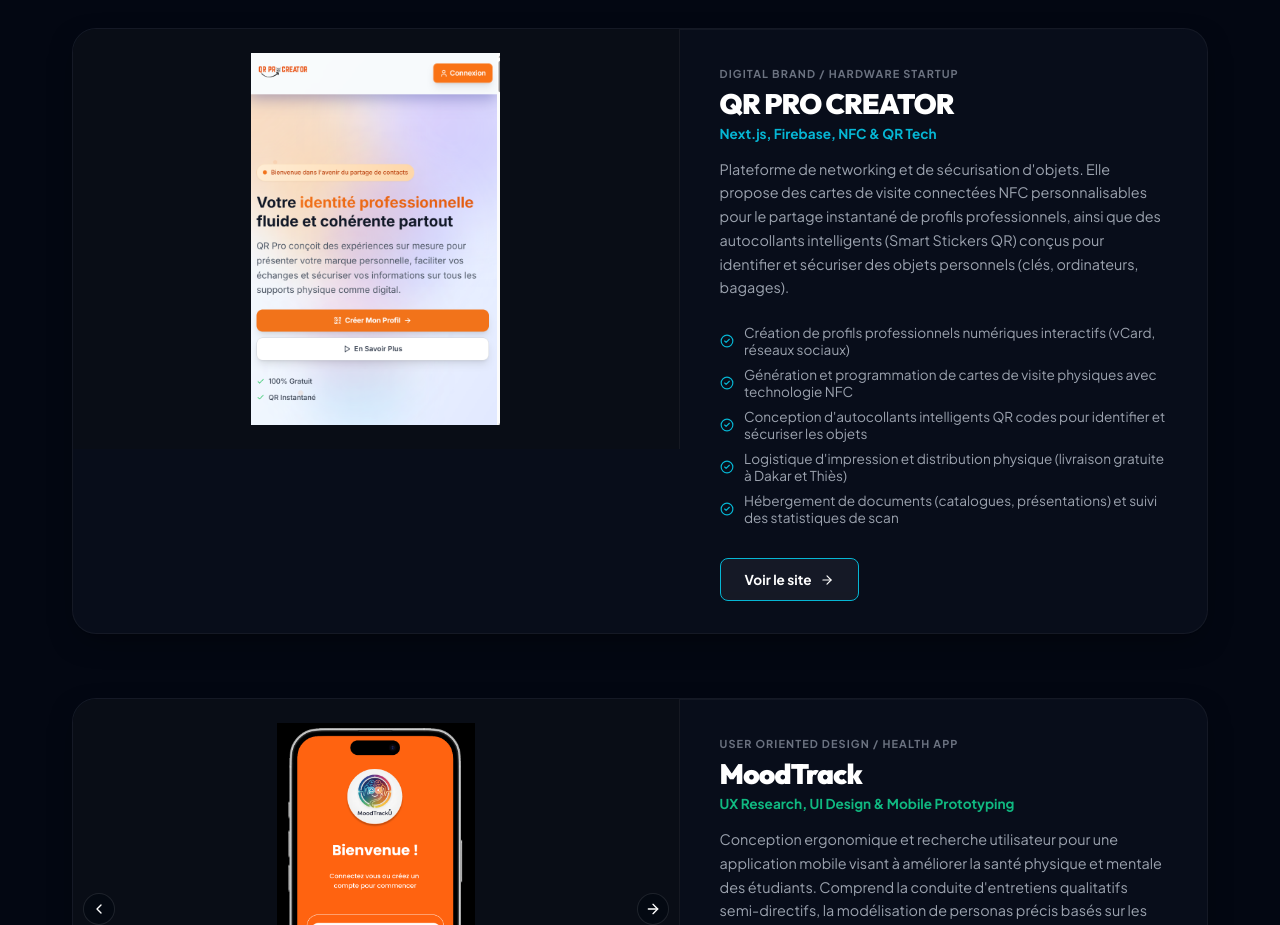
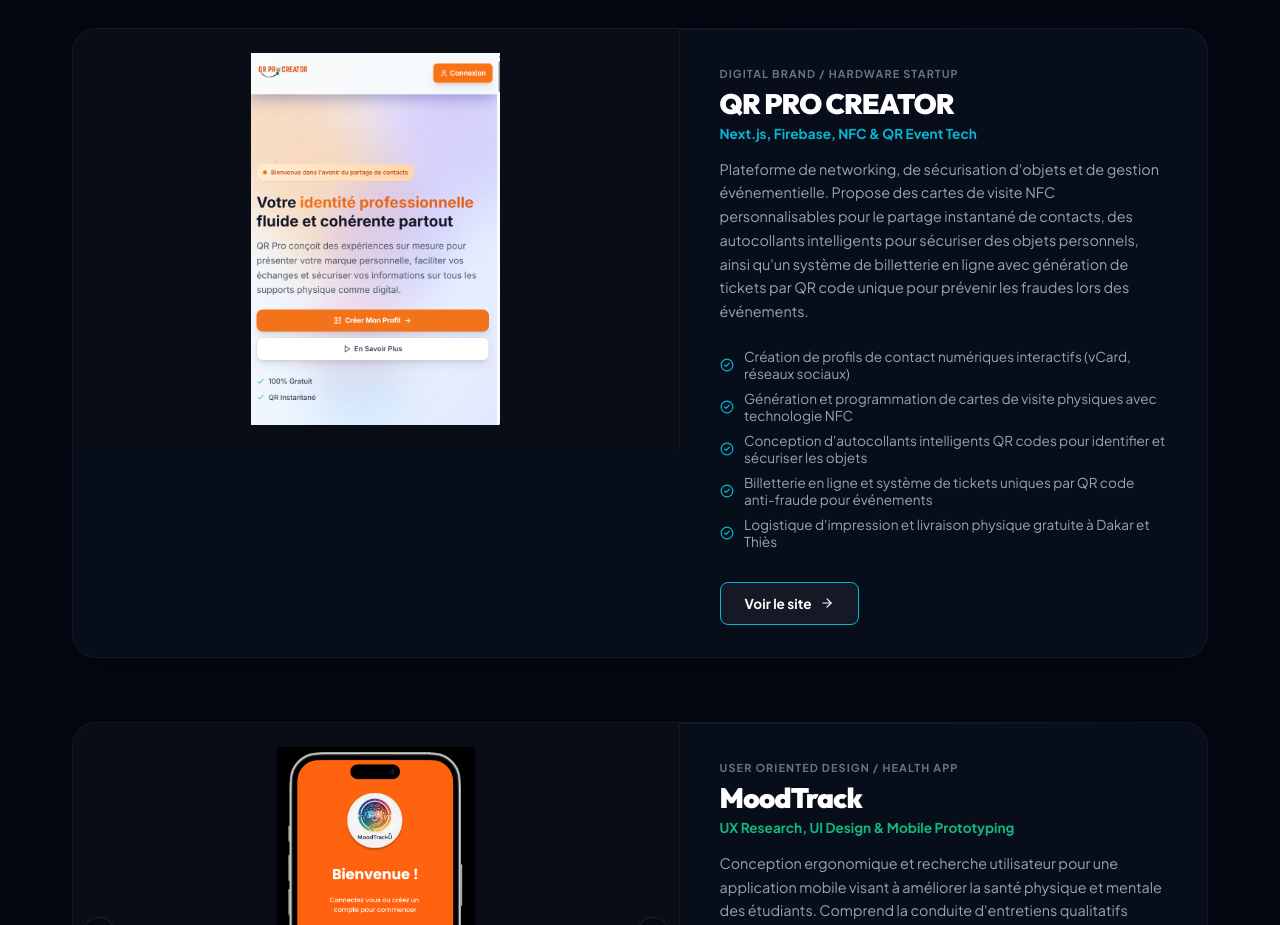
Before and after one commit to alamine01/portfolio_acad-mique, a React (Vite) app: page / in a window 1280 px wide. Shown: the part 2860-3785 px from the top of the page. Built offline with nearby package versions, Linux system fonts and the light colour scheme.

Commit message:
feat: add event ticketing and anti-fraud QR codes to QR Pro Creator

```diff
--- a/src/App.jsx
+++ b/src/App.jsx
@@ -289,20 +289,21 @@
         ce: 'CE5.01',
         ceLabel: 'CE5.01 - Structuration commerciale d\'une offre physique & digitale combinée',
         contexte: 'Startup entrepreneuriale réelle (Sénégal)',
-        summary: 'Startup de cartes de visite NFC et autocollants connectés par QR code pour la sécurisation d\'objets et le personal branding.',
+        summary: 'Startup de cartes de visite NFC, autocollants connectés par QR code (sécurité objets) et billetterie événementielle anti-fraude.',
         tech: ['Next.js', 'Firebase', 'NFC & QR Tech', 'Lean Canvas', 'Supply Chain'],
         images: ['/assets/qr_pro_screenshot.png'],
         learnings: [
-          'Définition d\'un modèle économique combinant vente de matériel physique (cartes NFC, packs d\'autocollants) et service freemium.',
-          'Mise en place d\'une supply chain physique pour la programmation de puces NFC et l\'impression d\'autocollants résistants aux UV et à l\'eau.',
-          'Conception et développement d\'une plateforme web liant les supports physiques aux fiches objets ou profils de contacts.',
+          'Définition d\'un modèle économique combinant vente de matériel (cartes NFC, stickers) et services de billetterie événementielle.',
+          'Mise en place d\'une supply chain physique pour la programmation de puces NFC et d\'autocollants résistants aux intempéries.',
+          'Développement d\'un module de billetterie en ligne avec génération automatique de tickets uniques par QR code pour éviter les fraudes.',
+          'Conception et développement d\'une plateforme web liant les objets physiques aux fiches objets ou profils de contacts.',
           'Gestion d\'une équipe de 3 à 5 collaborateurs pour le développement et la logistique de livraison à Dakar et Thiès.'
         ],
-        contenu: `En semestre 3, j'ai lancé une startup réelle : QR PRO CREATOR. L'objectif était d'introduire des solutions de networking et de protection d'objets connectés au Sénégal, en associant des supports physiques à des plateformes numériques.
+        contenu: `En semestre 3, j'ai lancé une startup réelle : QR PRO CREATOR. L'objectif était d'introduire des solutions de networking, de protection d'objets connectés et de gestion d'événements au Sénégal, en associant des supports physiques à des plateformes numériques.
 
-Gamme de produits et technologie : La plateforme propose deux produits physiques majeurs : d'une part, des cartes de visite NFC personnalisées et résistantes pour le partage instantané de coordonnées professionnelles. D'autre part, des autocollants connectés par QR code (vendus en pack de 3) destinés à sécuriser des objets personnels comme des clés, ordinateurs ou bagages.
+Gamme de produits et technologie : D'une part, la plateforme propose des cartes de visite NFC personnalisables pour le partage instantané de coordonnées et des autocollants intelligents par QR code pour sécuriser les objets personnels. D'autre part, elle intègre un module de billetterie en ligne avec génération automatique de QR codes uniques pour chaque ticket, empêchant toute fraude lors du contrôle d'accès aux événements.
 
-Modèle économique et logistique : Le projet m'a permis d'appréhender la modélisation commerciale (packs d'autocollants, cartes premium, freemium) ainsi que la gestion de la chaîne logistique, de l'importation de puces NFC à la livraison physique des produits dans les villes de Dakar et Thiès.`
+Modèle économique et logistique : Le projet m'a permis d'appréhender la modélisation commerciale (vente de cartes et stickers, gestion de billetterie) ainsi que la gestion de la chaîne logistique, de l'importation de puces NFC à la livraison physique des produits dans les villes de Dakar et Thiès.`
       },
       {
         id: 2,
@@ -646,18 +647,18 @@
     },
     {
       title: 'QR PRO CREATOR',
-      subtitle: 'Next.js, Firebase, NFC & QR Tech',
+      subtitle: 'Next.js, Firebase, NFC & QR Event Tech',
       tagline: 'DIGITAL BRAND / HARDWARE STARTUP',
-      desc: 'Plateforme de networking et de sécurisation d\'objets. Elle propose des cartes de visite connectées NFC personnalisables pour le partage instantané de profils professionnels, ainsi que des autocollants intelligents (Smart Stickers QR) conçus pour identifier et sécuriser des objets personnels (clés, ordinateurs, bagages).',
+      desc: 'Plateforme de networking, de sécurisation d\'objets et de gestion événementielle. Propose des cartes de visite NFC personnalisables pour le partage instantané de contacts, des autocollants intelligents pour sécuriser des objets personnels, ainsi qu\'un système de billetterie en ligne avec génération de tickets par QR code unique pour prévenir les fraudes lors des événements.',
       image: '/assets/qr_pro_screenshot.png',
       color: 'var(--accent-cyan)',
       siteUrl: 'https://qrprocreator.com',
       bullets: [
-        'Création de profils professionnels numériques interactifs (vCard, réseaux sociaux)',
+        'Création de profils de contact numériques interactifs (vCard, réseaux sociaux)',
         'Génération et programmation de cartes de visite physiques avec technologie NFC',
         'Conception d\'autocollants intelligents QR codes pour identifier et sécuriser les objets',
-        'Logistique d\'impression et distribution physique (livraison gratuite à Dakar et Thiès)',
-        'Hébergement de documents (catalogues, présentations) et suivi des statistiques de scan'
+        'Billetterie en ligne et système de tickets uniques par QR code anti-fraude pour événements',
+        'Logistique d\'impression et livraison physique gratuite à Dakar et Thiès'
       ]
     },
     {
```
